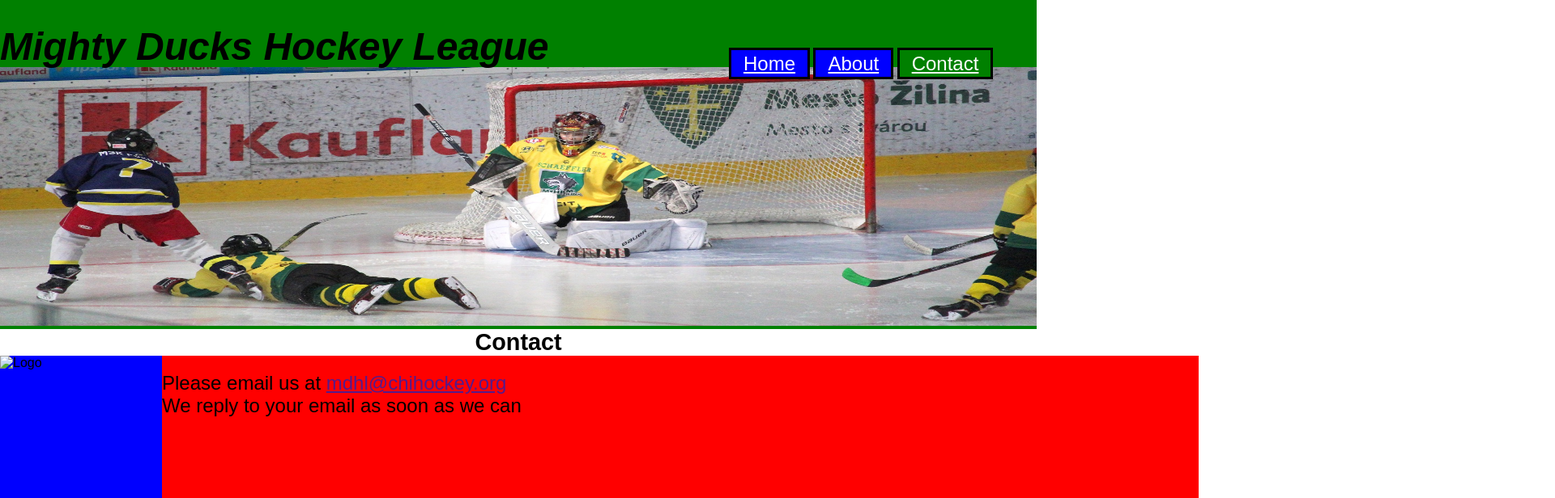
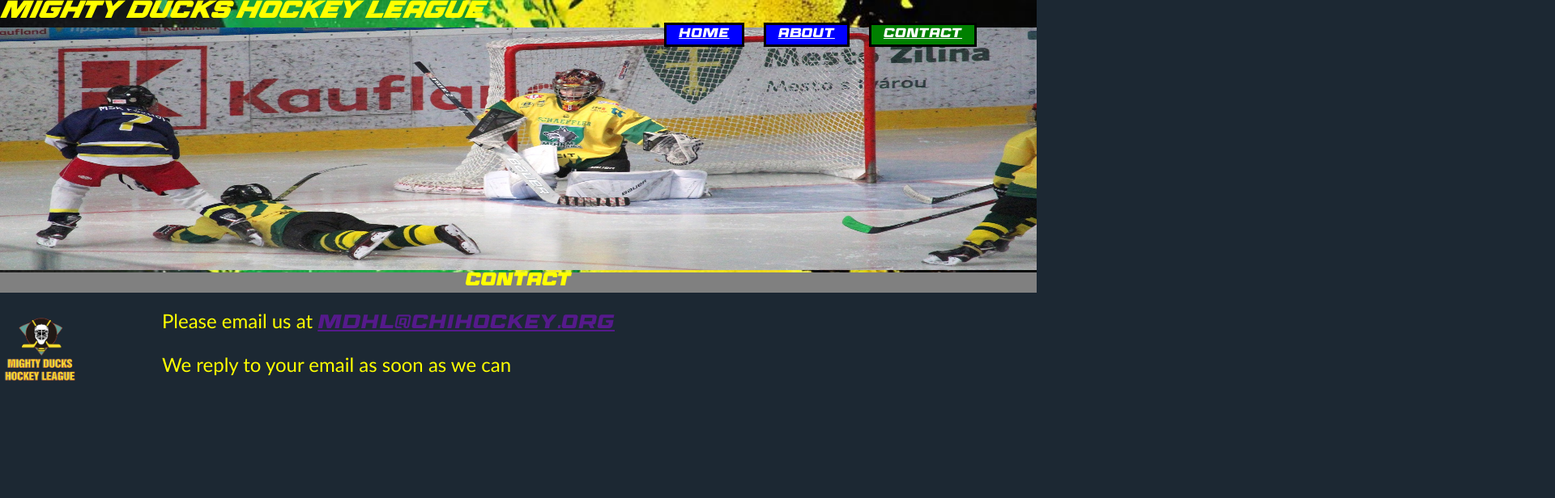
Before and after one commit to becca221b/MDHL_Ozuna, a plain HTML site: page contact.html in a window 1280 px wide. Shown: the top 616 px of the page at 81% size, 1920 px wide, since content can reach past the window. Drawn offline with Linux system fonts and the light colour scheme.

Commit message:
change nav position

```diff
--- a/contact.html
+++ b/contact.html
@@ -5,7 +5,7 @@
     <meta http-equiv="X-UA-Compatible" content="IE=edge">
     <meta name="viewport" content="width=device-width, initial-scale=1.0">
     <title>Mighty Ducks Hockey League</title>
-    <link rel="shortcut icon" href="assets/favicon.ico" type="image/x-icon">
+    <link rel="shortcut icon" href="./assets/favicon.ico" type="image/x-icon">
     <link rel="stylesheet" href="./style.css">
 </head>
 <body>
@@ -32,6 +32,8 @@
             <article>
                 <div>
                     <p>Please email us at <a href="">mdhl@chihockey.org</a></p>
+                </div>
+                <div>
                     <p>We reply to your email as soon as we can</p>
                 </div>
 
--- a/style.css
+++ b/style.css
@@ -2,37 +2,47 @@
     margin: 0;
     padding: 0;
     box-sizing: border-box;
-    font-family: sans-serif;
+}
+@font-face{
+    font-family:fuente_1;
+    font-style:normal;
+    font-weight: normal;
+    src: url(./assets/fonts/RaceSport.ttf);
+}
+body{
+    font-family: 'Gill Sans', 'Gill Sans MT', Calibri, 'Trebuchet MS', sans-serif;
+    background-color: #1C2833;;
+    color: yellow;
+}
+h1,h2,a{
+    font-family: fuente_1;
 }
 header{
-
-    min-height: 10vh;
-    background-color: green;
-
+    background-image: url(./assets/background.jpg);
+    background-size: cover;
+    background-repeat: no-repeat;
 }
 header img{
-    max-height: 40vh;
-    width: 100vw;
+    height: 300px;
+    width: 100%;
 }
 header h1{
-    font-size: 3rem;
+    font-size: 1.8rem;
     font-style: oblique;
-    font-family: sans-serif;
-    position: relative;
-    top: 30px;
 }
 header nav{
-    position: relative;
-    left: 900px;
-    top: 10px;
+    position: absolute;
+    left: 800px;
+    top:30px;
     padding-right: 20px;
 }
 header nav a{
-    font-size: 1.5rem;
+    font-size: 1rem;
     border-style: solid;
     border-color: black;
     background-color: blue;
     color: white;
+    margin-left: 20px;
     padding-left: 15px;
     padding-right: 15px;
     padding-top: 3px;
@@ -45,6 +55,8 @@ header nav a[href="#"]{
 .events{
     text-align: center;
     font-size: larger;
+    background-color: gray;
+    font-size: .9rem;
 }
 .container{
     position: relative;
@@ -52,18 +64,17 @@ header nav a[href="#"]{
 }
 
 aside{
-    width: 200px;
-    height: 100vh;
-    background-color: blue;
     display: inline-block;
     position: absolute;
 }
+aside img{
+    height: 100px;
+    width: 100px;
+    margin-top: 20px;
+}
 article{
-    width: 100vw;
-    height: 100vh;
     position: absolute;
     display: inline-block;
-    background-color: red;
     left: 200px;
     font-size: 1.5rem;
 }
```
Also changed, not shown: about.html (+1 -1 lines), assets/Logo_Mighty_ducks-01.png (added), assets/background.jpg (added), assets/favicon.ico, assets/fonts/RaceSport.ttf (added).
